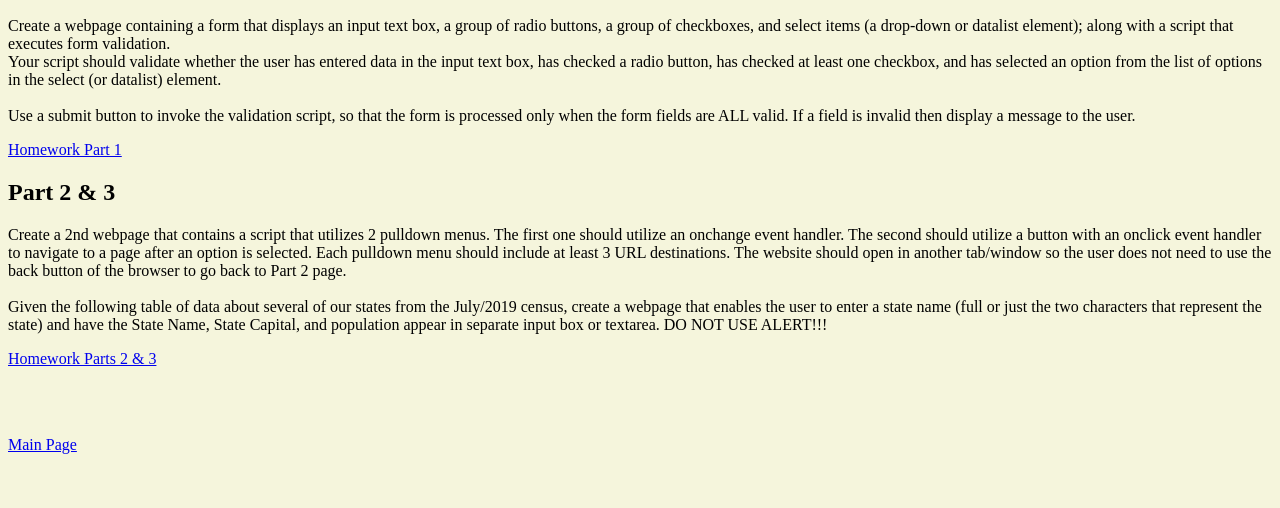
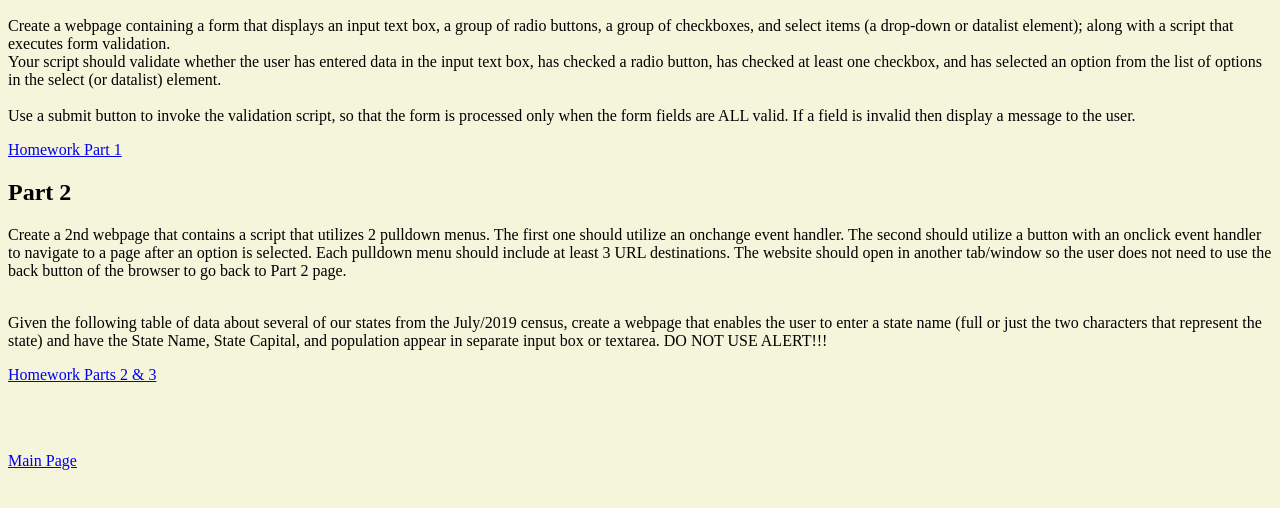
Before and after one commit to adangonzalezj/CSMwork.github.io, a plain HTML site: page hw5.html in a window 1280 px wide. Shown: the part 110-618 px from the top of the page. Drawn offline with Linux system fonts and the light colour scheme.

Commit message:
Update hw5.html

```diff
--- a/hw5.html
+++ b/hw5.html
@@ -28,7 +28,7 @@
         <br>
         <p><a href="hw5Part1.html">Homework Part 1</a>
 
-        <h2>Part 2 & 3</h2>
+        <h2>Part 2</h2>
         <p>Create a 2nd webpage that contains a script that utilizes 2 pulldown menus. The first one should
             utilize an onchange event handler. The second should utilize a button with an onclick event handler to
             navigate to a page after an option is selected. Each pulldown menu should include at least 3 URL
@@ -36,6 +36,8 @@
             back button of the browser to go back to Part 2 page.
             <br>
             <br>
+    </p>
+    <p>
             Given the following table of data about several of our states from the July/2019 census, create a
             webpage that enables the user to enter a state name (full or just the two characters that represent the
             state) and have the State Name, State Capital, and population appear in separate input box or
```
